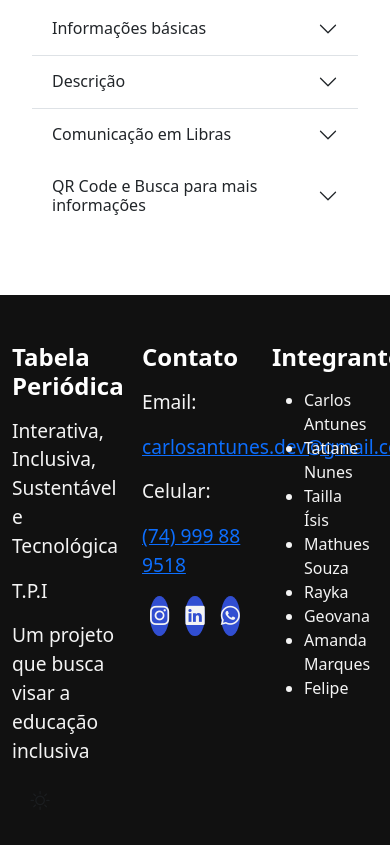
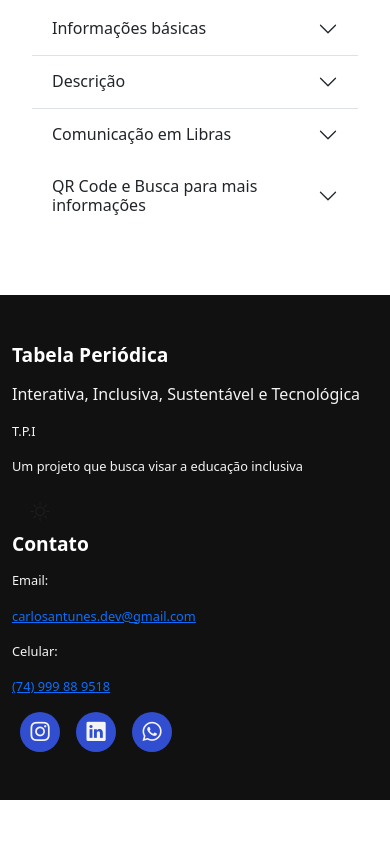
Before and after one commit to carlusnz-dev/tpi-project, a plain HTML site: page index.html in a window 390 px wide. Shown: the part 1840-2685 px from the top of the page. After the commit the page ends 2640 px from the top, so only its background shows below. Drawn offline with nearby package versions, Linux system fonts and the light colour scheme.

Commit message:
correção de responsividade no footer

```diff
--- a/index.html
+++ b/index.html
@@ -226,7 +226,7 @@
     <footer>
         <div class="container">
             <div class="row">
-                <div class="col-4">
+                <div class="col-12 col-sm-6 col-md-4">
                     <h1 class="footer--title">Tabela Periódica</h1>
                     <h4 class="footer--subtitle">Interativa, Inclusiva, Sustentável e Tecnológica</h3>
                     <p class="footer--lead">T.P.I</p>
@@ -237,7 +237,7 @@
                         <i class="bi bi-moon d-none"></i>
                     </button>
                 </div>
-                <div class="col-4">
+                <div class="col-12 col-sm-6 col-md-4">
                     <h3 class="footer--title">Contato</h1>
                     <p class="footer--lead">Email: <a href="mailto:carlosantunes@gmail.com" class="footer--linkcontact">carlosantunes.dev@gmail.com</a></p>
                     <p class="footer--lead">Celular: <a href="tel:+5574999889518" class="footer--linkcontact">(74) 999 88 9518</a></p>
@@ -250,7 +250,7 @@
                         class="bi bi-whatsapp"></i></a>
                     </div>
                 </div>
-                <div class="col-4">
+                <div class="col-md-4 d-none d-md-block">
                     <h3 class="footer--title">Integrantes</h3>
                     <ul class="list">
                         <li>Carlos Antunes</li>
--- a/public/css/style.css
+++ b/public/css/style.css
@@ -543,6 +543,24 @@ footer .footer--linkcontact {
     margin-top: 1rem;
 }
 
+@media (max-width: 768px) {
+    footer {
+
+    }
+
+    footer .footer--title {
+        font-size: 1.2rem;
+    }
+
+    footer .footer--subtitle {
+        font-size: 1rem;
+    }
+
+    footer .footer--lead {
+        font-size: 0.8rem;
+    }
+}
+
 .btn-switch {
     display: flex;
     justify-content: center;
```
Also changed, not shown: pages/project.html (+3 -3 lines).
